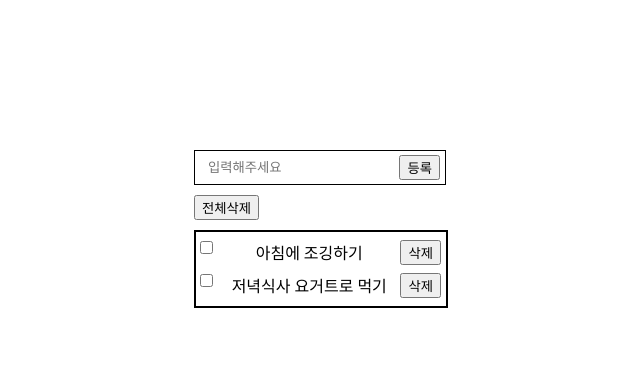
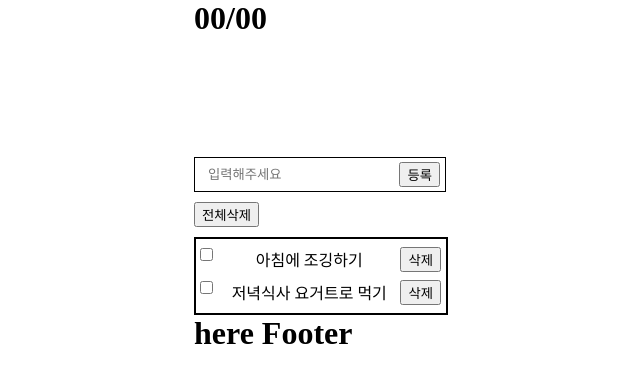
Before and after one commit to KChanHyeok/-, a Vue app: page / in a window 1280 px wide. Shown: the top 382 px of the page, without its empty margins (319-959 px from the left). Built offline with nearby package versions, Linux system fonts and the light colour scheme.

Commit message:
컴포넌트 파일 정리

```diff
--- a/src/App.vue
+++ b/src/App.vue
@@ -26,7 +26,8 @@ export default {
   .addtodolist{
         display: flex;
         justify-content: space-between;
-        margin-top: 150px;
+        align-items: center;
+        margin-top: 120px;
         padding: 4px 0px;
         width: 250px;
         height: 25px;
@@ -37,7 +38,7 @@ export default {
     }
     .addtext{
         border:0 solid black;
-        padding: 12px 13px;
+        padding: 8px 13px;
     }
     .list {
         margin: 8px 0px;
--- a/src/components/Todolist.vue
+++ b/src/components/Todolist.vue
@@ -1,8 +1,6 @@
 <template>
   <div>
-    <div class="header">
-        <p></p>
-    </div>
+    <Header/>
     <div class="addtodolist">
         <input class="addtext" type="text" placeholder="입력해주세요" v-model="text" @keyup.enter="AddTodo">
         <button @click="AddTodo">등록</button>
@@ -22,12 +20,18 @@
             <button @click="deletes(index)">삭제</button>
         </div>
     </div>
+    <Footer/>
   </div>
 </template>
 
 <script>
+import Header from '../views/Header.vue'
+import Footer from '../views/Footer.vue'
+
 export default {
     components: {
+        Header,
+        Footer
     },
     data() {
         return{
--- /dev/null
+++ b/src/views/Footer.vue
@@ -0,0 +1,15 @@
+<template>
+  <div>
+      <h1>here Footer</h1>
+  </div>
+</template>
+
+<script>
+export default {
+
+}
+</script>
+
+<style>
+
+</style>
--- /dev/null
+++ b/src/views/Header.vue
@@ -0,0 +1,19 @@
+<template>
+  <div>
+      <h1>{{now}}</h1>
+  </div>
+</template>
+
+<script>
+export default {
+    data() {
+        return {
+            now: "00/00"
+        }
+    }
+}
+</script>
+
+<style>
+
+</style>
```
Also changed, not shown: src/views/index.vue (added).
